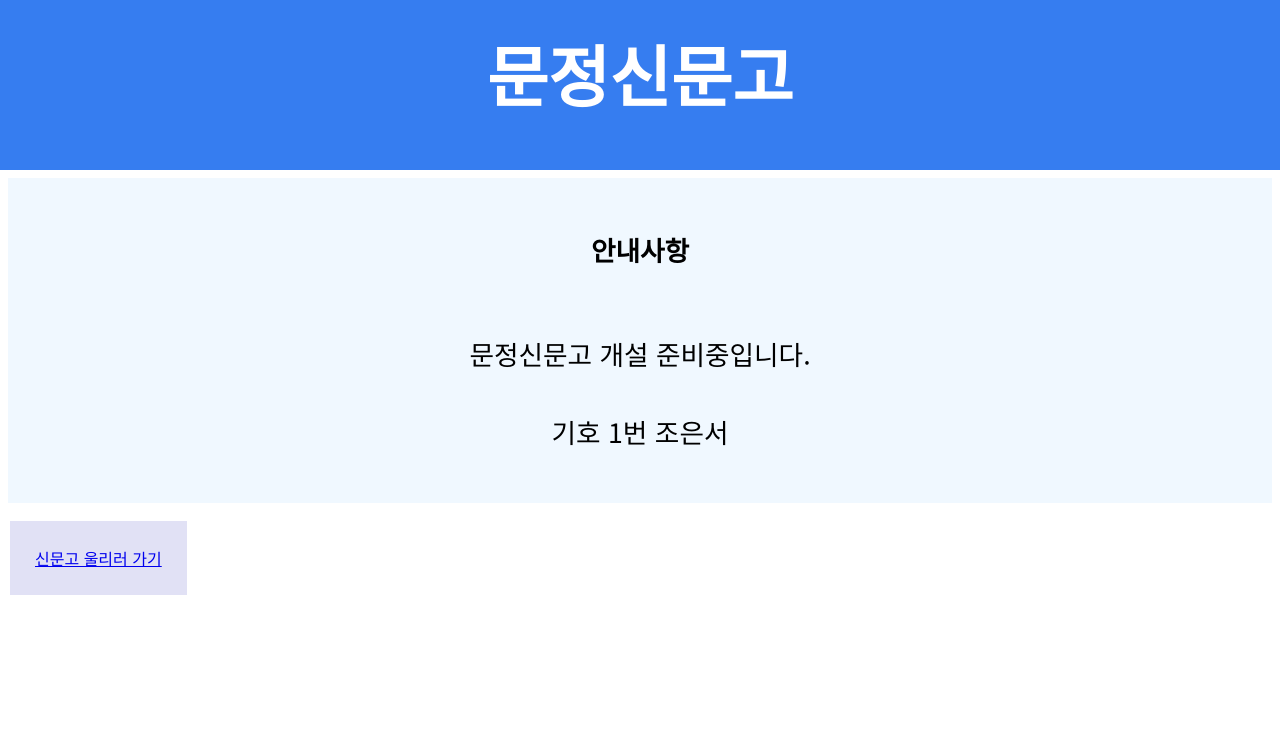
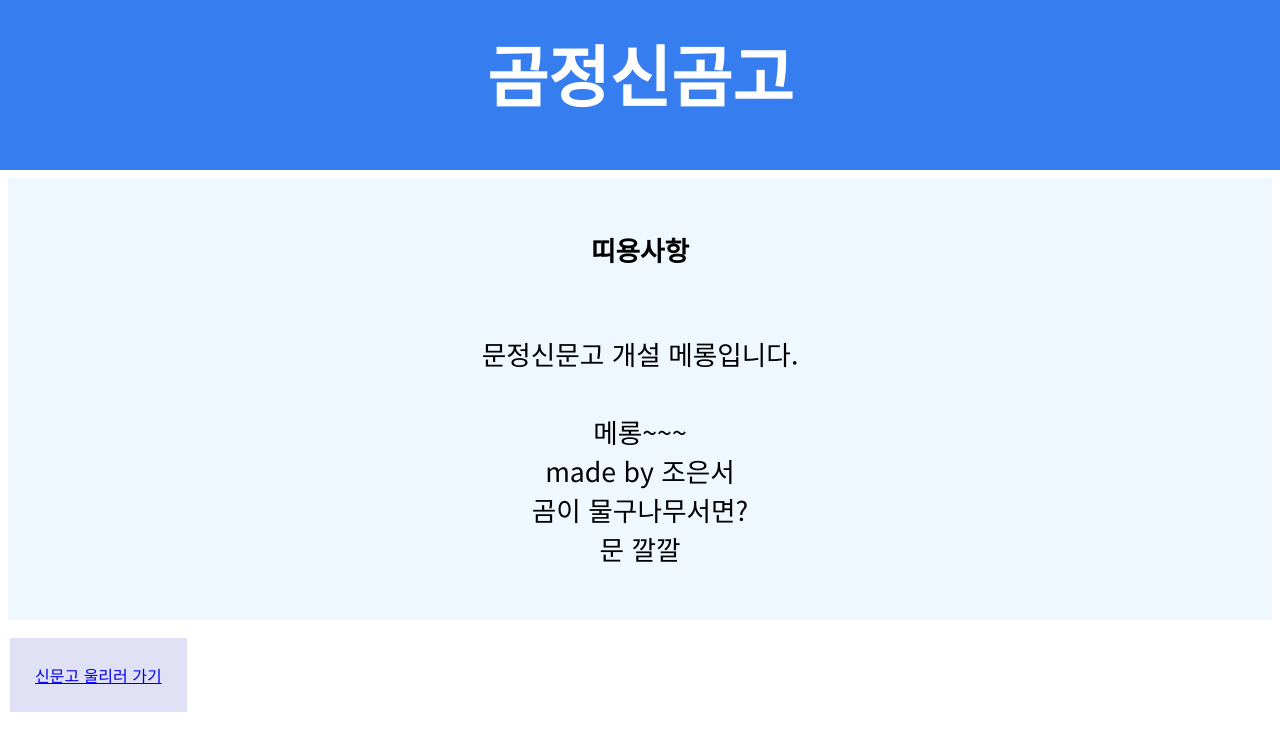
Before and after one commit to euns1216/-, a plain HTML site: page index.html in a window 1280 px wide. Drawn offline with Linux system fonts and the light colour scheme.

Commit message:
Update index.html

```diff
--- a/index.html
+++ b/index.html
@@ -46,14 +46,20 @@
  </head>
  <body>
      <div class="header pad">
-         문정신문고
+         곰정신곰고
      </div>
      <div class="main-text pad">
          <p>
-            <p style="font-weight: bold;">안내사항</p><br/>
-             문정신문고 개설 준비중입니다.<br/>
+            <p style="font-weight: bold;">띠용사항</p><br/>
+             문정신문고 개설 메롱입니다.<br/>
              <br/>
-             기호 1번 조은서
+             메롱~~~
+             <br/>
+             made by 조은서
+             <br/>
+             곰이 물구나무서면?
+             <br/>
+             문 깔깔
          </p>
      </div>
      <div class="div pad">
```
